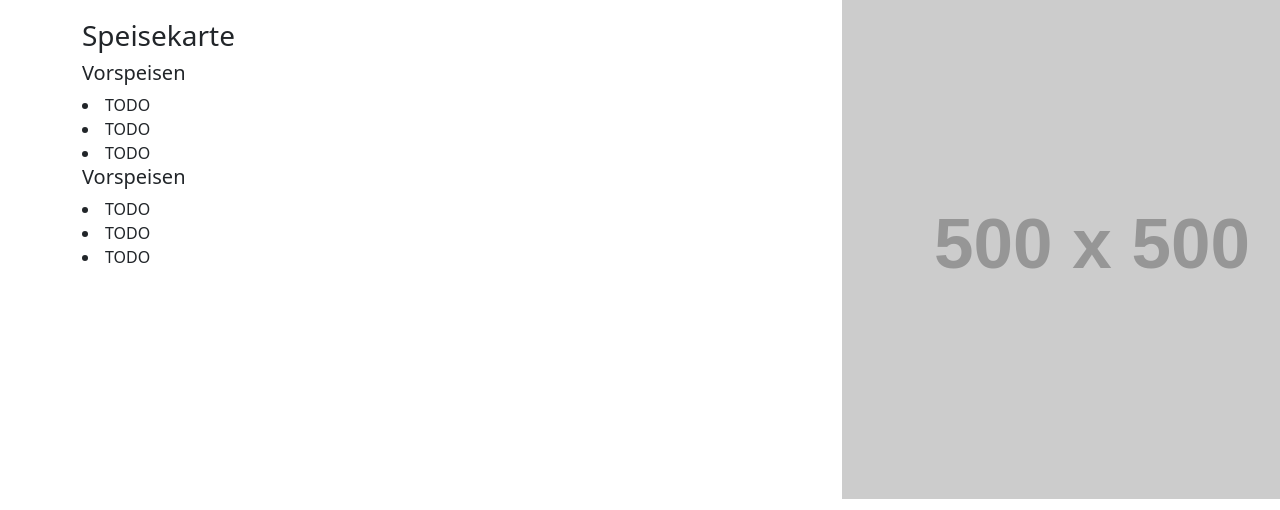
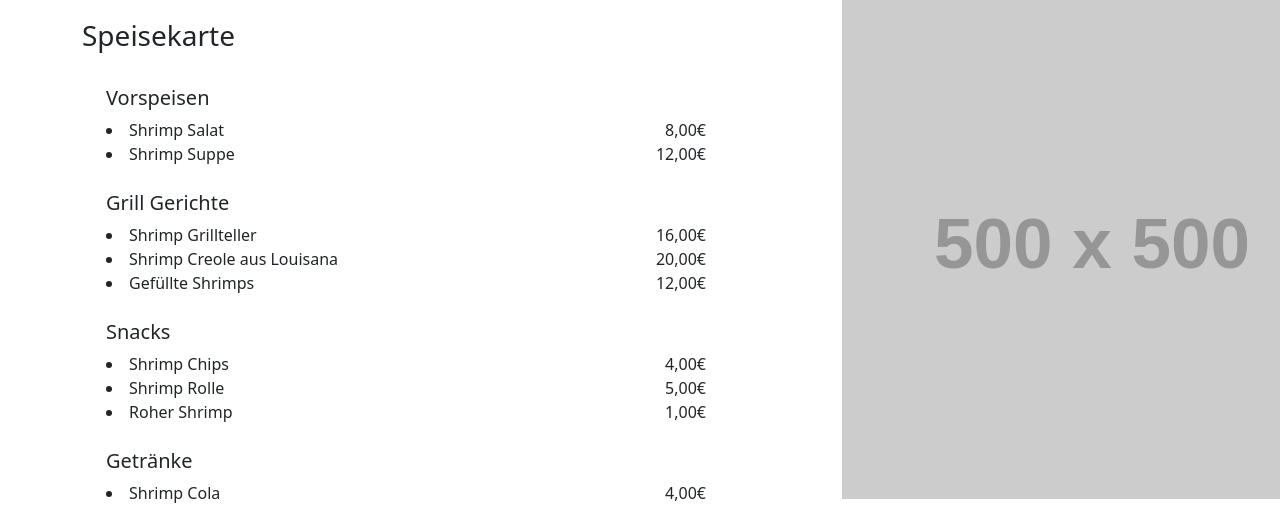
Before and after one commit to maximiliankoch/hci-prototype-group13, a plain HTML site: page speisekarte.html in a window 1280 px wide. Shown: the part 57-567 px from the top of the page. Drawn offline with nearby package versions, Linux system fonts and the light colour scheme; placeholder pictures from the web are drawn by us.

Commit message:
added speisekarte

```diff
--- a/speisekarte.html
+++ b/speisekarte.html
@@ -38,14 +38,67 @@
     <div class="row">
         <div class="col-md-8" style="margin-top: 20px">
             <h3>Speisekarte</h3>
-            <h5>Vorspeisen</h5>
-            <li>TODO</li>
-            <li>TODO</li>
-            <li>TODO</li>
-            <h5>Vorspeisen</h5>
-            <li>TODO</li>
-            <li>TODO</li>
-            <li>TODO</li>
+            <div class="container">
+                <div class="row">
+                  <div class= "col-md-8">
+                    <h5 style=" margin-top: 25px;">Vorspeisen</h5>
+                    <li>Shrimp Salat</li>
+                    <li>Shrimp Suppe</li>
+
+                    <h5 style=" margin-top: 25px;">Grill Gerichte</h5>
+                    <li>Shrimp Grillteller</li>
+                    <li>Shrimp Creole aus Louisana</li>
+                    <li>Gefüllte Shrimps</li>
+
+                    <h5 style=" margin-top: 25px;">Snacks</h5>
+                    <li>Shrimp Chips</li>
+                    <li>Shrimp Rolle</li>
+                    <li>Roher Shrimp</li>
+
+                    <h5 style=" margin-top: 25px;">Getränke</h5>
+                    <li>Shrimp Cola</li>
+                    <li>Shrimp Tee</li>
+                    <li>Shrimp Püriert</li>
+                  </div>
+
+                  <div class="col-md-4 text-end " style="padding-right: 100px;"  >
+                    <h5 style=" margin-top: 25px;">&nbsp;</h5>
+                    <ul class=" pricelist">
+                    <li>8,00€ </li>
+                    <li>12,00€ </li>
+                    </ul>
+
+                    <h5 style=" margin-top: 25px;">&nbsp;</h5>
+                    <ul class=" pricelist">
+                    <li>16,00€ </li>
+                    <li>20,00€ </li>
+                    <li>12,00€ </li>
+                    </ul>
+
+                    <h5 style=" margin-top: 25px;">&nbsp;</h5>
+                    <ul class=" pricelist">
+                    <li>4,00€ </li>
+                    <li>5,00€ </li>
+                    <li>1,00€ </li>
+                    </ul>
+
+                    <h5 style=" margin-top: 25px;">&nbsp;</h5>
+                    <ul class=" pricelist">
+                    <li>4,00€ </li>
+                    <li>4,00€ </li>
+                    <li>9,00€ </li>
+                    </ul>
+
+
+
+
+
+                  </div>
+                </div>
+              </div>
+
+
+
         </div>
         <div class="col-md-4">
             <img src="https://via.placeholder.com/500">
--- a/styles.css
+++ b/styles.css
@@ -1,3 +1,7 @@
 .footer {
     text-align: center;
 }
+
+.pricelist {
+    list-style: none;
+}
```
